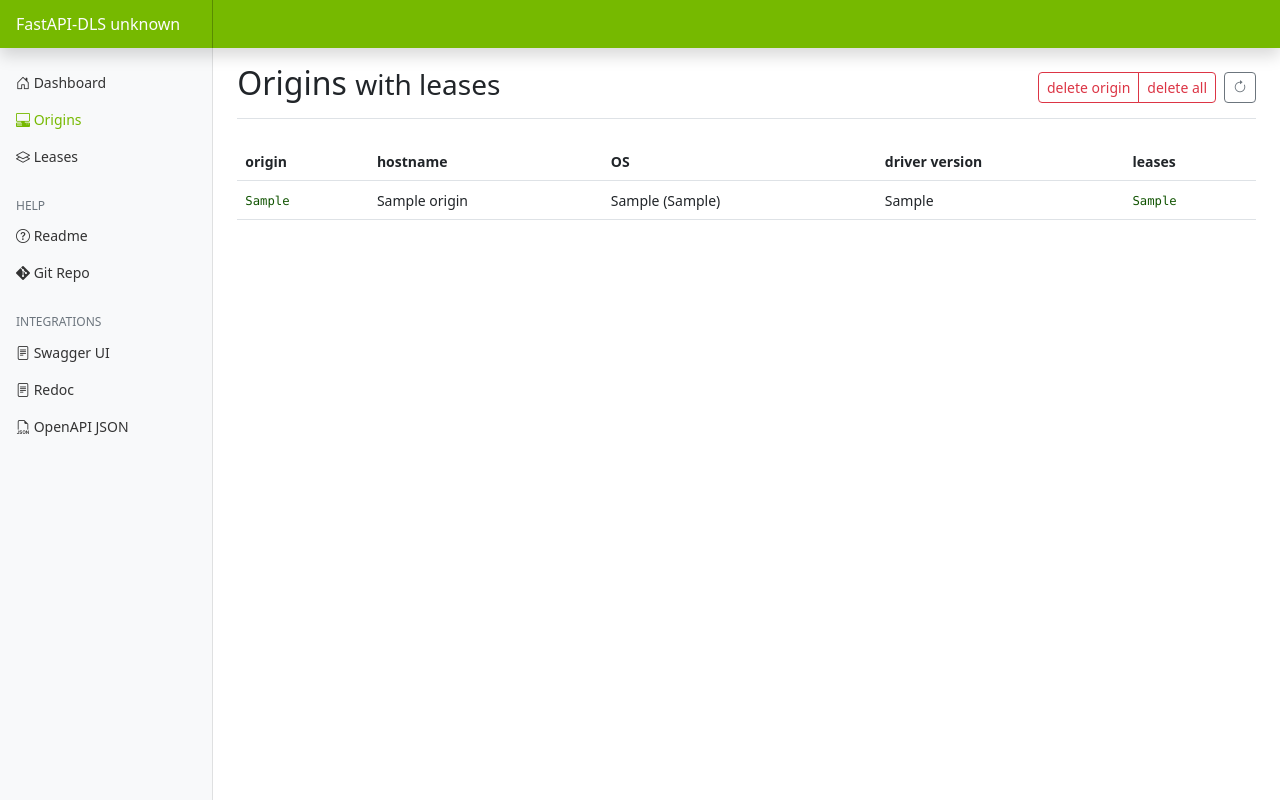
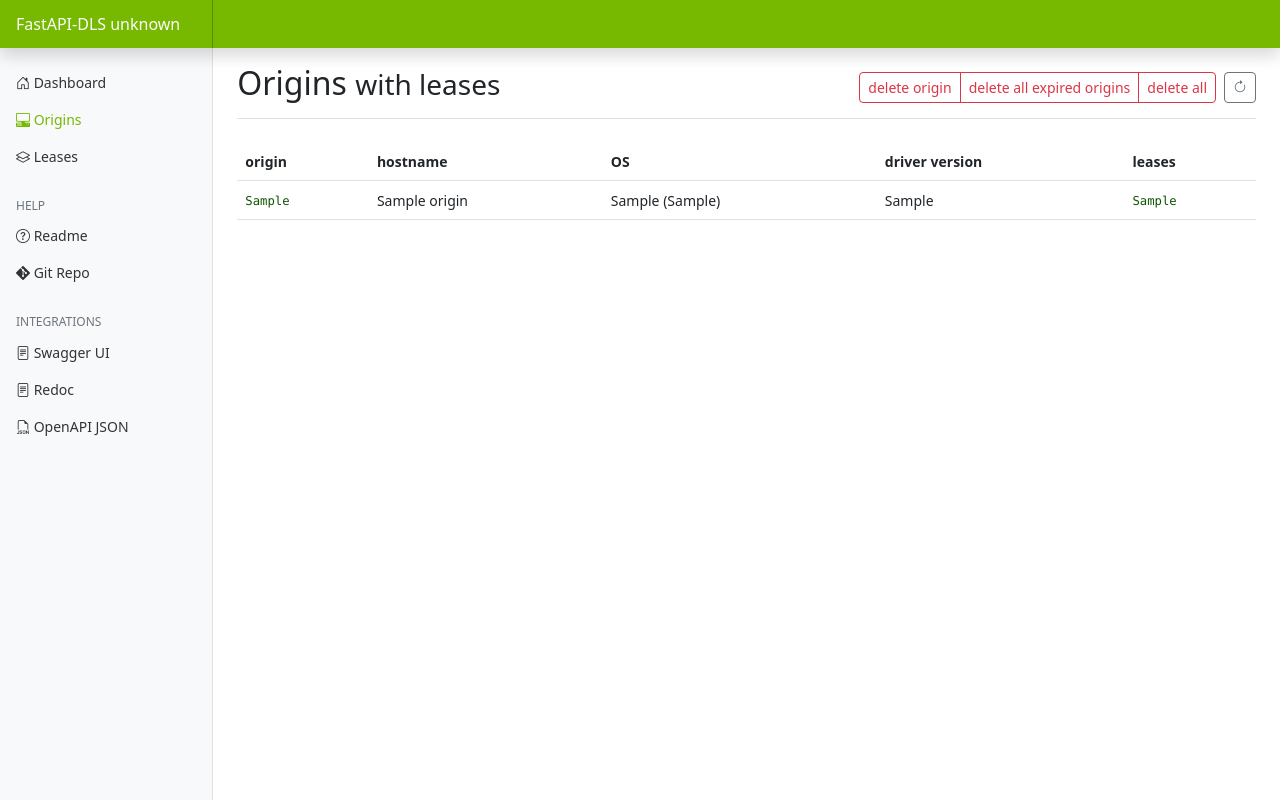
Before and after one commit to GreenDamTan/fastapi-dls_mirror, a FastAPI app: page /-/dashboard/origins in a window 1280 px wide. Run offline with FastAPI, Linux system fonts and the light colour scheme; tables that the repository leaves empty hold one stand-in row (values such as "Sample post"); parts of the project's set-up code (start-up, migrations or seed data) failed here and were passed over; some libraries are stand-ins or nearby versions.

Commit message:
implemented endpoint for expired origins (origins without active leases)

```diff
--- a/app/main.py
+++ b/app/main.py
@@ -196,7 +196,13 @@ async def _origins_delete(request: Request):
     return Response(status_code=201)
 
 
-@app.delete('/-/origins/{origin_ref}', summary='* Origins')
+@app.delete('/-/origins/expired', summary='* Delete all Origins without active Lease')
+async def _origins_delete_expired(request: Request):
+    Origin.delete_expired(db)
+    return Response(status_code=201)
+
+
+@app.delete('/-/origins/{origin_ref}', summary='* Delete specific Origin')
 async def _origins_delete_origin_ref(request: Request, origin_ref: str):
     if Origin.delete(db, [origin_ref]) == 1:
         return Response(status_code=201)
@@ -219,13 +225,13 @@ async def _leases(request: Request, origin: bool = False):
     return JSONr(response)
 
 
-@app.delete('/-/leases/expired', summary='* Leases')
+@app.delete('/-/leases/expired', summary='* Delete all expired Leases')
 async def _lease_delete_expired(request: Request):
     Lease.delete_expired(db)
     return Response(status_code=201)
 
 
-@app.delete('/-/lease/{lease_ref}', summary='* Lease')
+@app.delete('/-/lease/{lease_ref}', summary='* Delete specific Lease')
 async def _lease_delete(request: Request, lease_ref: str):
     if Lease.delete(db, lease_ref) == 1:
         return Response(status_code=201)
--- a/app/static/assets/js/helper.js
+++ b/app/static/assets/js/helper.js
@@ -116,6 +116,12 @@ async function deleteOrigin(origin_ref) {
     xhr.send();
 }
 
+async function deleteExpiredOrigins() {
+    let xhr = new XMLHttpRequest();
+    xhr.open("DELETE", `/-/origins/expired`, true);
+    xhr.send();
+}
+
 async function deleteLease(lease_ref) {
     if (lease_ref === undefined)
         lease_ref = window.prompt("Please enter 'lease_ref' which should be deleted");
--- a/app/templates/views/dashboard_origins.html
+++ b/app/templates/views/dashboard_origins.html
@@ -12,6 +12,9 @@
                 <div class="btn-group me-2">
                     <button type="button" class="btn btn-sm btn-outline-danger" onclick="deleteOrigin().finally(() => load())">
                         delete origin
+                    </button>
+                    <button type="button" class="btn btn-sm btn-outline-danger" onclick="deleteExpiredOrigins().finally(() => load())">
+                        delete all expired origins
                     </button>
                     <button type="button" class="btn btn-sm btn-outline-danger" onclick="deleteOriginsWrapper()">
                         delete all
```
